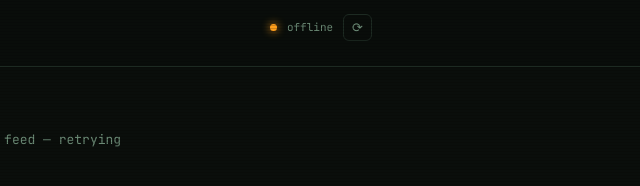
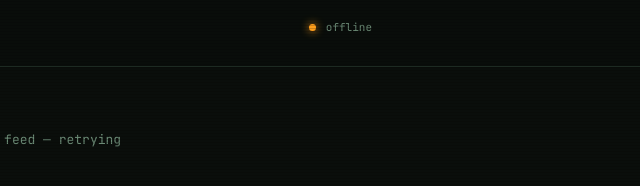
Before and after one commit to Cyduck77/wall, a plain HTML site: page site/index.html in a window 1280 px wide. Shown: the full height of the page, 632-1272 px from the left. Drawn offline with Linux system fonts and the light colour scheme.

Commit message:
Remove manual refresh button; show 'updated X ago'
Co-Authored-By: Claude Opus 5.5 <noreply@anthropic.com>
Claude-Session: https://claude.ai/code/session_0125HZvGAydzziRhy3z77fkX

```diff
--- a/site/index.html
+++ b/site/index.html
@@ -53,8 +53,6 @@ mark{background:rgba(57,255,136,.18);color:var(--green);border-radius:2px;paddin
 .dot{width:7px;height:7px;border-radius:50%;background:var(--green);box-shadow:0 0 8px var(--green);animation:pulse 2s infinite}
 .dot.stale{background:var(--cve);box-shadow:0 0 8px var(--cve);animation:none}
 @keyframes pulse{0%,100%{opacity:1}50%{opacity:.35}}
-.btn{background:none;border:1px solid var(--line);color:var(--dim);font:inherit;font-size:13px;border-radius:6px;padding:4px 8px;cursor:pointer}
-.btn:active{color:var(--green);border-color:var(--green)}
 .spin{animation:spin .8s linear infinite;display:inline-block}
 @keyframes spin{to{transform:rotate(360deg)}}
 
@@ -118,8 +116,7 @@ footer{color:var(--faint);font-size:10px;text-align:center;padding:10px 0 30px}
       <label class="prompt" for="q"><span class="logo">&gt;_wall</span><span class="gt">&gt;</span>
         <input id="q" type="search" placeholder="search…" autocomplete="off" autocorrect="off" autocapitalize="off" spellcheck="false" enterkeyhint="search">
         <button class="clear" id="clear" aria-label="Clear search" hidden>×</button></label>
-      <div class="status"><span class="dot" id="dot"></span><span id="synced">…</span>
-        <button class="btn" id="refresh" aria-label="Refresh">⟳</button></div>
+      <div class="status"><span class="dot" id="dot"></span><span id="synced">…</span></div>
     </div>
     <nav class="filters" id="filters"></nav>
   </div>
@@ -259,14 +256,13 @@ function render(newIds = new Set()){
 function updateStatus(){
   if (!generatedAt) return;
   const age = Date.now() - generatedAt;
-  $("synced").textContent = ago(generatedAt);
+  const a = ago(generatedAt);
+  $("synced").textContent = a === "now" ? "just now" : a + " ago";
   $("synced").title = "last sync " + new Date(generatedAt).toLocaleString();
   $("dot").classList.toggle("stale", age > 45*60000);
 }
 
 async function load(manual){
-  const btn = $("refresh");
-  if (manual) btn.innerHTML = `<span class="spin">⟳</span>`;
   try{
     const r = await fetch("feed.json?t=" + Date.now(), {cache:"no-store"});
     if (!r.ok) throw new Error(r.status);
@@ -288,7 +284,7 @@ async function load(manual){
     $("synced").textContent = "offline";
     $("dot").classList.add("stale");
     if (!stories.length) $("feed").innerHTML = `<div class="empty">couldn't load feed — retrying</div>`;
-  }finally{ btn.textContent = "⟳"; }
+  }
 }
 
 const moreObs = new IntersectionObserver(es => {
@@ -307,7 +303,6 @@ $("feed").addEventListener("click", e => {
   seen.add(id); saveSeen();
   const u = c.querySelector(".unseen"); if (u) u.remove();
 });
-$("refresh").addEventListener("click", () => load(true));
 let qTimer;
 $("q").addEventListener("input", e => {
   clearTimeout(qTimer);
```
